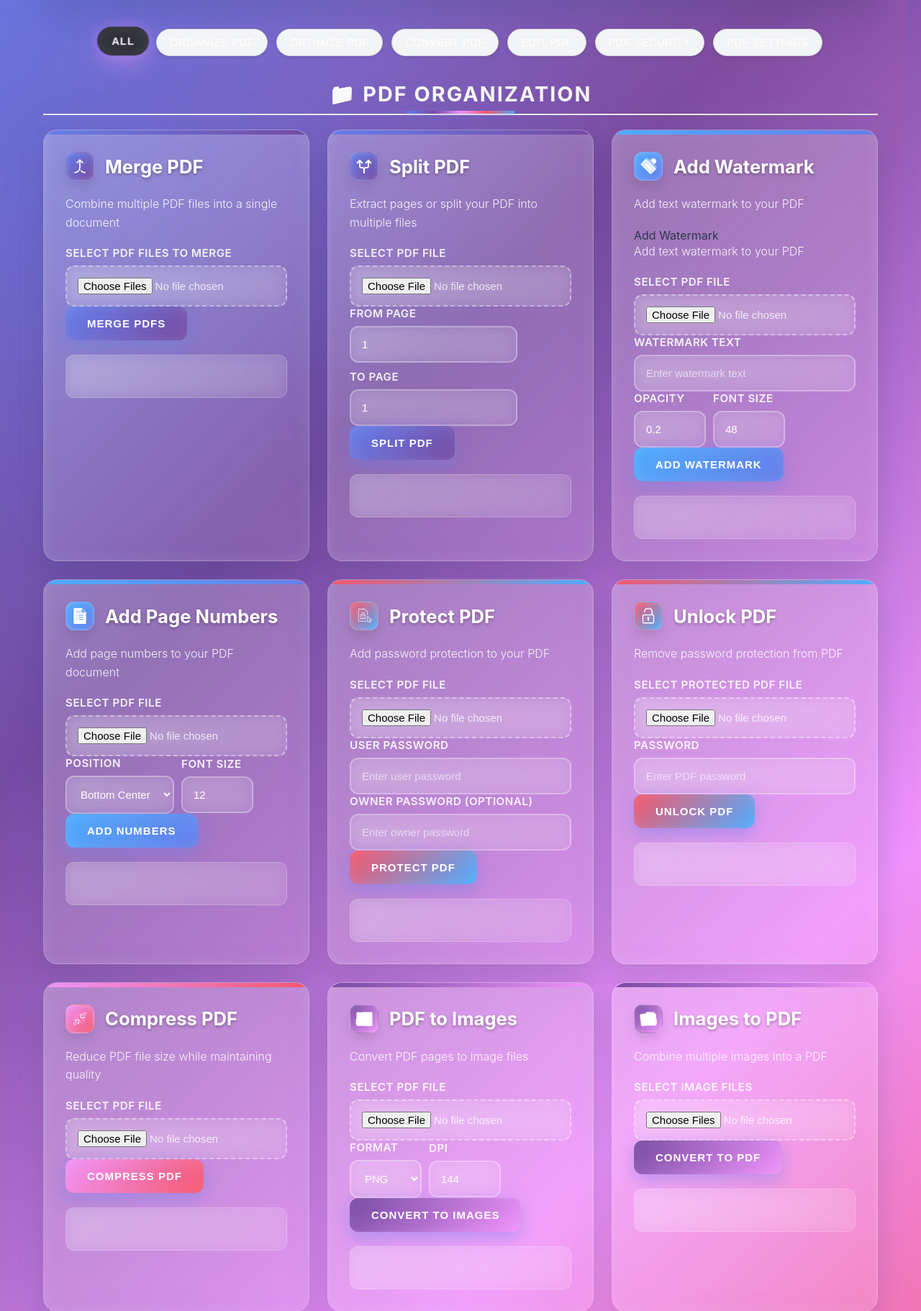
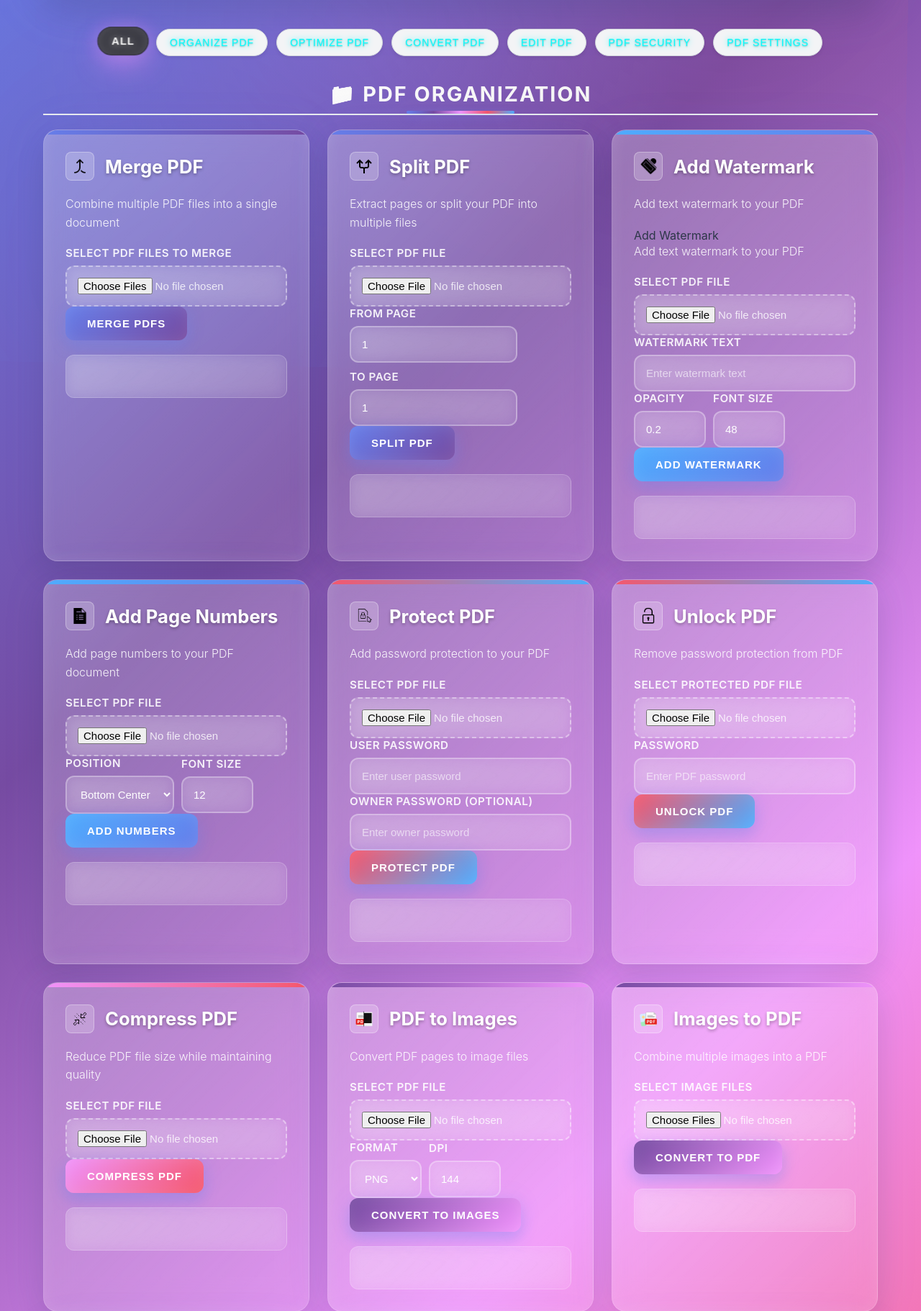
Before and after one commit to Ammar1042005/new00, a Flask app: page / in a window 1280 px wide. Shown: the part 267-2089 px from the top of the page at 72% size. Run offline with Flask 3, Linux system fonts and the light colour scheme; some libraries are stand-ins or nearby versions.

Commit message:
ui improved

```diff
--- a/pdfcpy/static/css/style.css
+++ b/pdfcpy/static/css/style.css
@@ -110,21 +110,24 @@ header p {
 }
 
 .filter-pill {
-    padding: 12px 24px;
+    padding: 14px 28px;
     border-radius: 30px;
-    border: 2px solid rgba(255, 255, 255, 0.5);
-    background: linear-gradient(135deg, rgba(102, 126, 234, 0.8), rgba(118, 75, 162, 0.8));
-    backdrop-filter: blur(10px);
+    border: 2px solid rgba(255, 255, 255, 0.6);
+    background: linear-gradient(135deg, rgba(102, 126, 234, 0.7), rgba(118, 75, 162, 0.7));
+    backdrop-filter: blur(15px);
     font-size: 15px;
-    font-weight: 600;
+    font-weight: 700;
     cursor: pointer;
     transition: all 0.4s cubic-bezier(0.175, 0.885, 0.32, 1.275);
     position: relative;
     overflow: hidden;
-    color: white;
+    color: #00ffff;
     text-transform: uppercase;
     letter-spacing: 1px;
-    box-shadow: 0 4px 15px rgba(102, 126, 234, 0.3);
+    box-shadow:
+        0 8px 20px rgba(102, 126, 234, 0.3),
+        inset 0 0 15px rgba(255, 255, 255, 0.1);
+    text-shadow: 0 0 8px rgba(0, 255, 255, 0.8), 0 1px 2px rgba(0, 0, 0, 0.3);
 }
 
 .filter-pill::before {
@@ -151,15 +157,16 @@ header p {
 }
 
 .filter-pill.active {
-    background: linear-gradient(135deg, #f093fb, #f5576c);
-    border-color: transparent;
-    color: white;
-    font-weight: 700;
+    background: linear-gradient(135deg, rgba(240, 147, 251, 0.9), rgba(245, 87, 108, 0.9));
+    border-color: rgba(255, 255, 255, 0.7);
+    color: #ffffff;
+    font-weight: 800;
     box-shadow:
-        0 10px 30px rgba(240, 147, 251, 0.4),
-        0 0 20px rgba(240, 147, 251, 0.2),
-        inset 0 0 20px rgba(255, 255, 255, 0.1);
+        0 15px 35px rgba(240, 147, 251, 0.4),
+        0 0 25px rgba(240, 147, 251, 0.3),
+        inset 0 0 25px rgba(255, 255, 255, 0.2);
     transform: translateY(-2px) scale(1.05);
+    text-shadow: 0 0 10px rgba(255, 255, 255, 0.8), 0 1px 3px rgba(0, 0, 0, 0.4);
 }
 
 header p {
@@ -266,45 +273,16 @@ header p {
     display: flex;
     align-items: center;
     justify-content: center;
-    border-radius: 12px;
-    background: linear-gradient(135deg, rgba(255, 255, 255, 0.3), rgba(255, 255, 255, 0.1));
-    backdrop-filter: blur(10px);
-    box-shadow:
-        0 8px 16px rgba(0, 0, 0, 0.1),
-        inset 0 0 10px rgba(255, 255, 255, 0.2);
-    transition: all 0.3s ease;
-    border: 1px solid rgba(255, 255, 255, 0.2);
-}
-
-.tool-card.organize .tool-icon {
-    background: linear-gradient(135deg, #667eea, #764ba2);
-}
-
-.tool-card.optimize .tool-icon {
-    background: linear-gradient(135deg, #f093fb, #f5576c);
-}
-
-.tool-card.edit .tool-icon {
-    background: linear-gradient(135deg, #4facfe, #667eea);
-}
-
-.tool-card.convert .tool-icon {
-    background: linear-gradient(135deg, #764ba2, #f093fb);
-}
-
-.tool-card.security .tool-icon {
-    background: linear-gradient(135deg, #f5576c, #4facfe);
-}
-
-.tool-card.setting .tool-icon {
-    background: linear-gradient(135deg, #667eea, #f093fb);
+    border-radius: 8px;
+    background: rgba(255, 255, 255, 0.2);
+    border: 1px solid rgba(255, 255, 255, 0.3);
 }
 
 .tool-icon img {
     width: 24px;
     height: 24px;
     object-fit: contain;
-    filter: brightness(0) invert(1);
+    filter: none; /* Show original icon colors */
 }
 
 .category-title {
```
Also changed, not shown: other parts of pdfcpy/static/css/style.css (+18 -13 lines).
